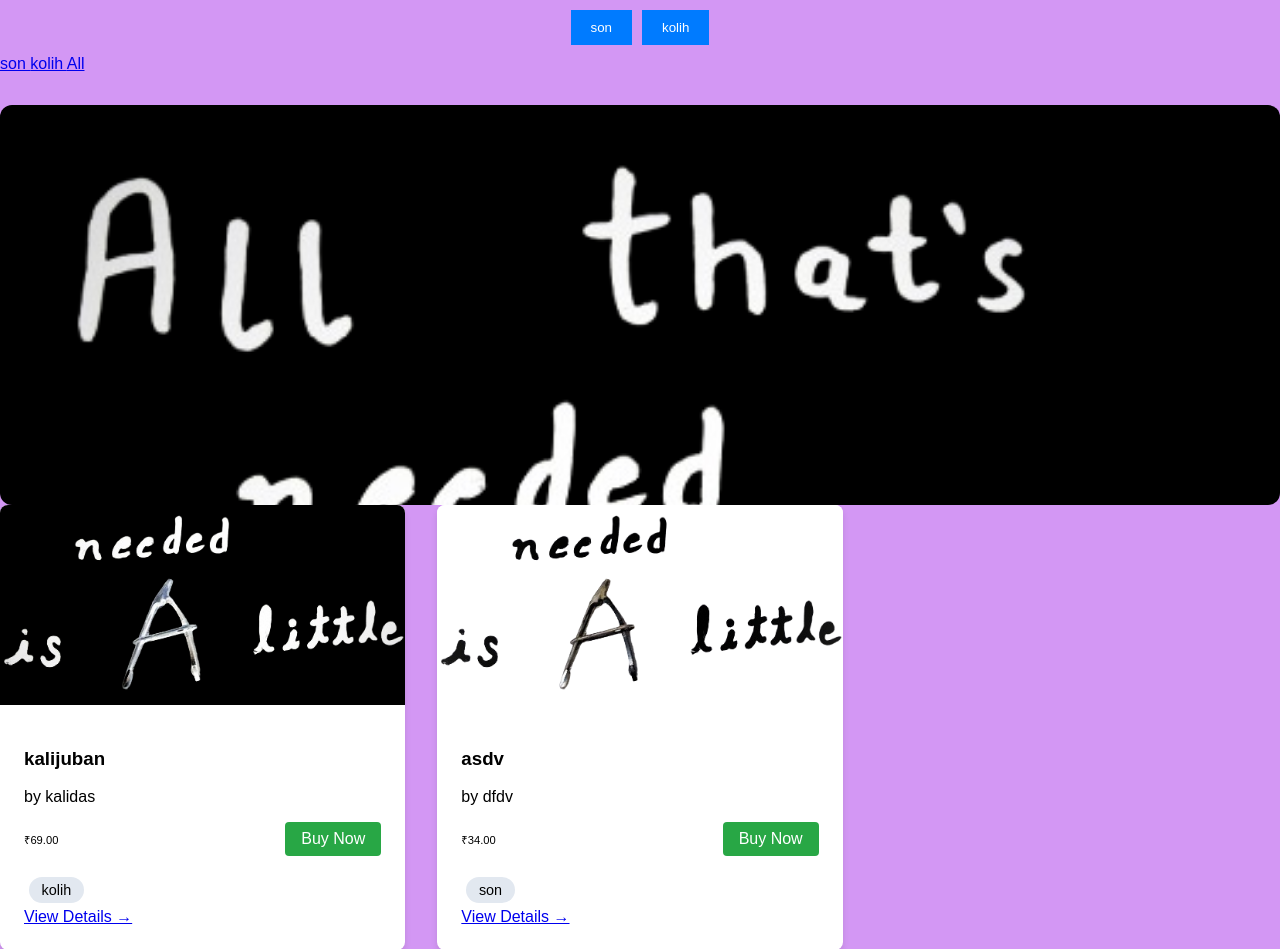
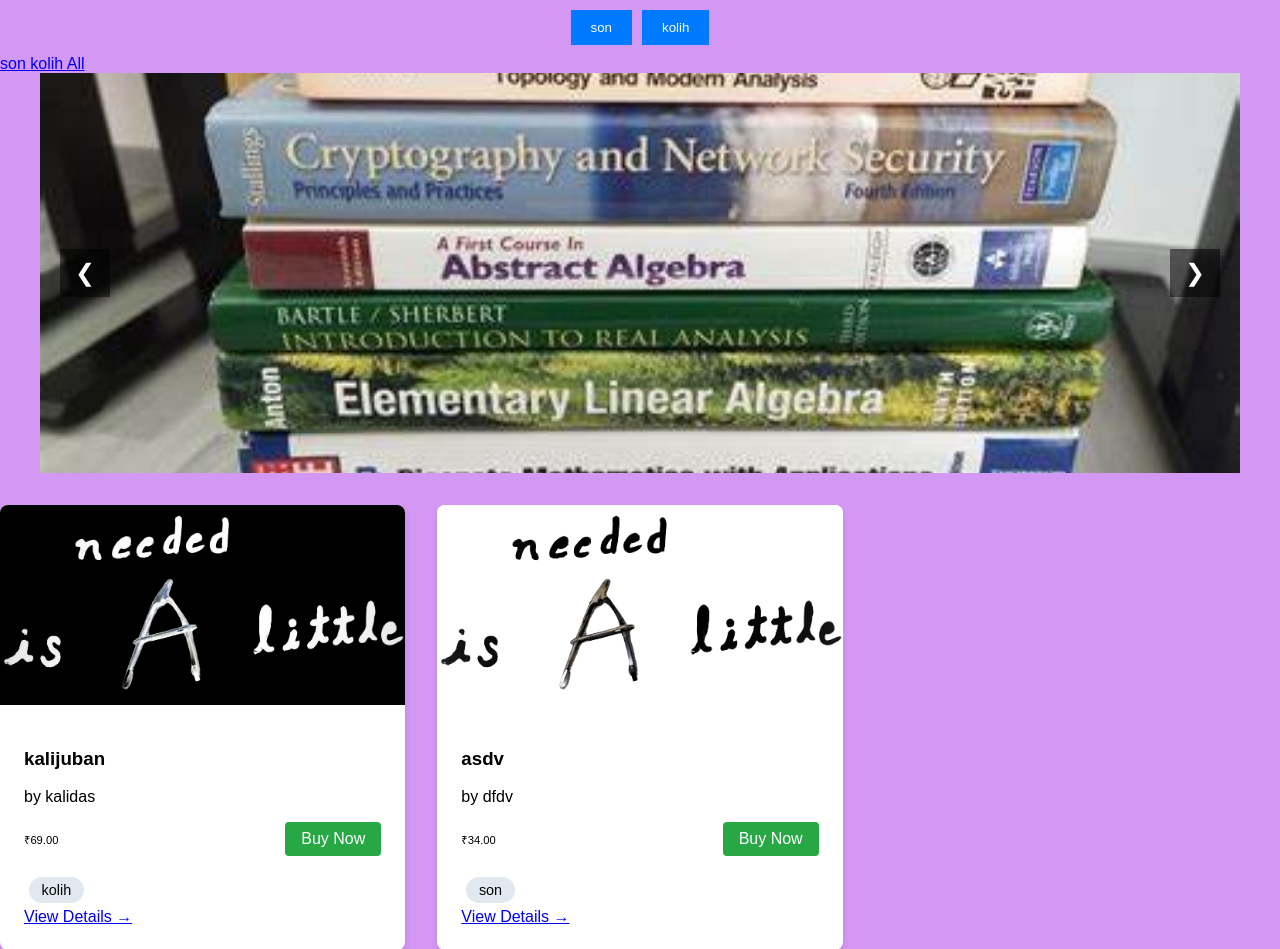
Before and after one commit to amansingh2116/digishelf, a Django app: page / in a window 1280 px wide. Shown: the part 68-1017 px from the top of the page. Run offline with Django 5.2, Linux system fonts and the light colour scheme; data comes from the database, SQL or seed files in the repository; both versions use the stored data as it was after the commit.

Commit message:
slider adding attempt 1

```diff
--- a/books/templates/books/home.html
+++ b/books/templates/books/home.html
@@ -17,22 +17,18 @@
     <a href="?" class="genre-btn {% if not current_genre %}active{% endif %}">All</a>
 </div>
 
+<!-- Slider Section -->
 <div class="slider-container">
-    <div class="swiper mySwiper">
-        <div class="swiper-wrapper">
-            {% for book in featured_books %}
-            <div class="swiper-slide">
-                <img src="{{ book.cover_image.url }}" alt="{{ book.title }}">
-                <div class="slide-content">
-                    <h3>{{ book.title }}</h3>
-                    <a href="{% url 'book_detail' book.id %}" class="btn-slider">View Details</a>
-                </div>
-            </div>
-            {% endfor %}
-        </div>
-        <div class="swiper-button-next"></div>
-        <div class="swiper-button-prev"></div>
+  <div class="slider">
+    <div class="slide">
+      <img src="{% static 'img/slider/slide1.jpg' %}" alt="Slide 1">
     </div>
+    <div class="slide">
+      <img src="{% static 'img/slider/slide2.jpg' %}" alt="Slide 2">
+    </div>
+  </div>
+  <button class="slider-btn prev-btn">❮</button>
+  <button class="slider-btn next-btn">❯</button>
 </div>
 
 <div class="book-grid">
@@ -72,3 +68,10 @@
     </div>
 </div>
 {% endblock %}
+
+{% block scripts %}
+<!-- Load jQuery (if not already loaded in base.html) -->
+<script src="https://code.jquery.com/jquery-3.6.0.min.js"></script>
+<!-- Link your slider.js -->
+<script src="{% static 'js/slider.js' %}"></script>
+{% endblock %}
--- a/static/css/style.css
+++ b/static/css/style.css
@@ -711,3 +711,46 @@ span{
 .footer-section a:hover {
     color: white;
 }
+/* Slider Styles */
+.slider-container {
+  position: relative;
+  width: 100%;
+  max-width: 1200px; /* Adjust to match your layout */
+  margin: 0 auto;
+  overflow: hidden;
+  height: 400px; /* Fixed height for consistency */
+}
+
+.slider {
+  display: flex;
+  width: 100%;
+  height: 100%;
+  transition: transform 0.5s ease;
+}
+
+.slide {
+  min-width: 100%;
+  height: 100%;
+}
+
+.slide img {
+  width: 100%;
+  height: 100%;
+  object-fit: cover; /* Ensures images fill the container */
+}
+
+.slider-btn {
+  position: absolute;
+  top: 50%;
+  transform: translateY(-50%);
+  background: rgba(0, 0, 0, 0.5);
+  color: white;
+  border: none;
+  font-size: 1.5rem;
+  padding: 10px 15px;
+  cursor: pointer;
+  z-index: 10;
+}
+
+.prev-btn { left: 20px; }
+.next-btn { right: 20px; }
```
Also changed, not shown: static/js/slider.js (added, +28 -0 lines), db.sqlite3, static/images/slider/slide1.jpg (added), static/images/slider/slide2.jpg (added).
